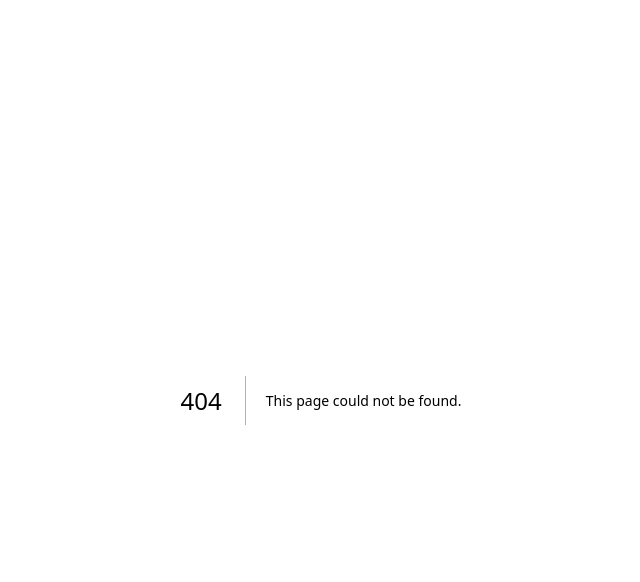
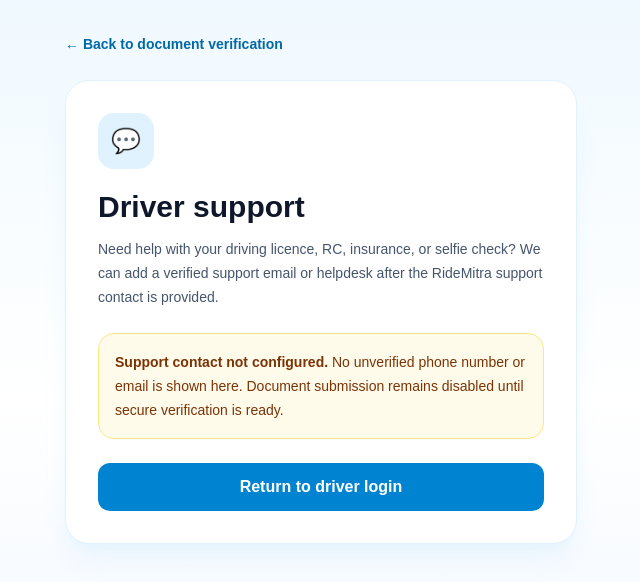
Before and after one commit to mintuvanga/ridemitra, a Next.js app: page /support in a window 1280 px wide. Before the commit this address had no page. Shown: the top 582 px of the page, without its empty margins (319-959 px from the left). Built offline with nearby package versions, Linux system fonts and the light colour scheme.

Commit message:
Add RideMitra Driver support page

```diff
--- /dev/null
+++ b/src/app/support/page.tsx
@@ -0,0 +1,18 @@
+import Link from "next/link";
+
+export default function DriverSupportPage() {
+  return (
+    <main className="min-h-screen bg-gradient-to-b from-sky-50 via-white to-blue-50 px-4 py-8 text-slate-900">
+      <div className="mx-auto max-w-lg">
+        <Link href="/driver/documents" className="text-sm font-bold text-sky-700">← Back to document verification</Link>
+        <section className="mt-6 rounded-3xl border border-sky-100 bg-white p-6 shadow-xl shadow-sky-100/60 sm:p-8">
+          <div className="flex h-14 w-14 items-center justify-center rounded-2xl bg-sky-100 text-2xl">💬</div>
+          <h1 className="mt-5 text-3xl font-black">Driver support</h1>
+          <p className="mt-3 text-sm leading-6 text-slate-600">Need help with your driving licence, RC, insurance, or selfie check? We can add a verified support email or helpdesk after the RideMitra support contact is provided.</p>
+          <div className="mt-6 rounded-2xl border border-amber-200 bg-amber-50 p-4 text-sm leading-6 text-amber-900"><strong>Support contact not configured.</strong> No unverified phone number or email is shown here. Document submission remains disabled until secure verification is ready.</div>
+          <Link href="/" className="mt-6 flex w-full items-center justify-center rounded-xl bg-sky-600 px-4 py-3 font-bold text-white hover:bg-sky-700">Return to driver login</Link>
+        </section>
+      </div>
+    </main>
+  );
+}
```
